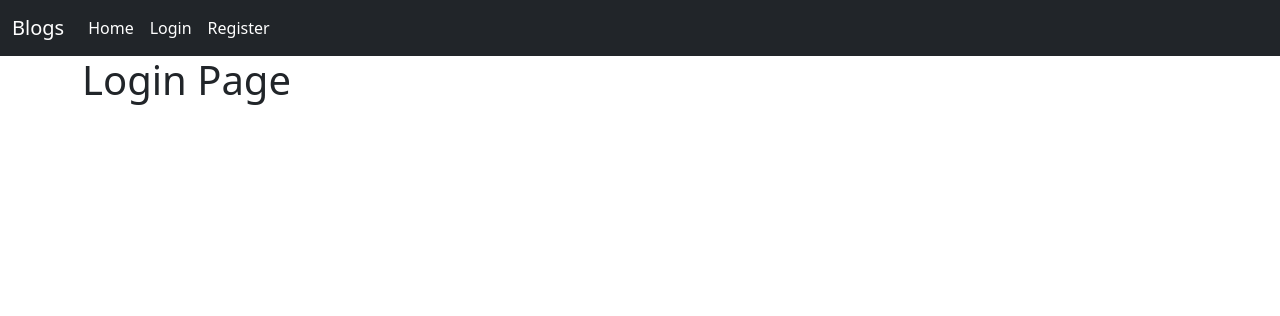
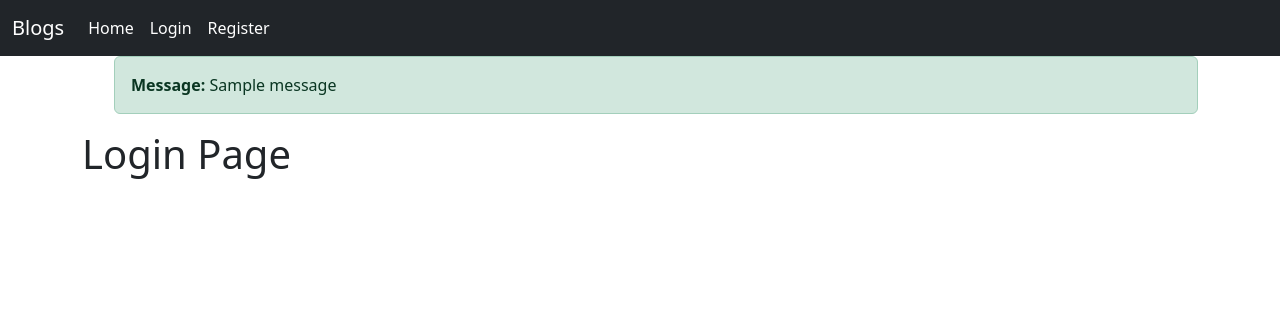
Before and after one commit to vishxlshxrma/Blog_App, a Flask app: page /login in a window 1280 px wide. Shown: the top 316 px of the page. Run offline with Flask 3, Linux system fonts and the light colour scheme; one stand-in notice (Sample message) is shown.

Commit message:
Flash Message on User Registration Added

```diff
--- a/app.py
+++ b/app.py
@@ -1,9 +1,11 @@
-from flask import Flask, render_template, request
+from flask import Flask, render_template, request, flash, redirect
 from flask_sqlalchemy import SQLAlchemy
 
 app = Flask(__name__)
 
 app.config['SQLALCHEMY_DATABASE_URI'] = 'sqlite:///mydb.db'
+app.config['SECRET_KEY'] = 'thisIsSecretKey'
+
 db = SQLAlchemy(app)
 
 class User(db.Model):
@@ -38,7 +40,9 @@ def register():
         user = User(username = username, email = email, firstName = firstName, lastName = lastName, password = password)
         db.session.add(user)
         db.session.commit()
-        return ("User Registered Succesfully.")
+
+        flash("User has been Registered Successfully.", "success")
+        return redirect("/login")
 
     return render_template("register.html")
 
--- a/templates/login.html
+++ b/templates/login.html
@@ -5,5 +5,19 @@
 {%endblock title %}
 
 {% block body %}
+
+{% with messages = get_flashed_messages(with_categories=true) %}
+    {% if messages %}
+        <ul class=flashes>
+        {% for category, message in messages %}
+            <div class="alert alert-{{category}} alert-dismissible fade show" role="alert">
+                <strong>Message:</strong> {{message}}
+            </div>
+
+        {% endfor %}
+        </ul>
+    {% endif %}
+{% endwith %}
+
 <h1>Login Page</h1>
 {% endblock body %}
```
Also changed, not shown: instance/mydb.db.
